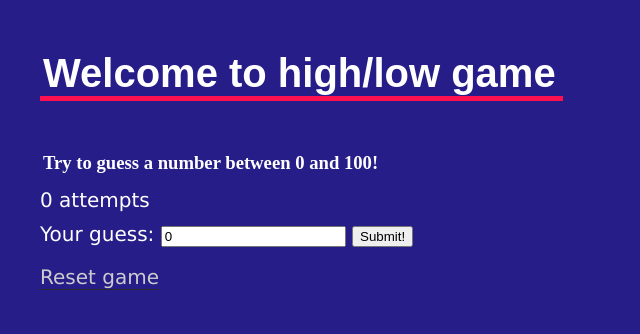
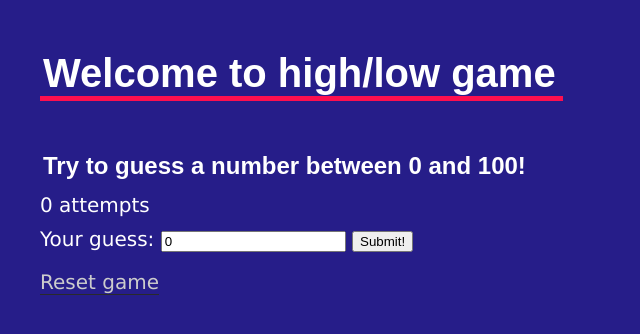
Before and after one commit to luceva/FlaskDemo, a Flask app: page / in a window 1280 px wide. Shown: the top 334 px of the page, without its empty margins (0-640 px from the left). Run offline with Flask 2, Linux system fonts and the light colour scheme.

Commit message:
style done

```diff
--- a/app/static/myStyle.css
+++ b/app/static/myStyle.css
@@ -155,12 +155,12 @@
 }
 
 h4 {
-    font-size: 14pt;
-    font-family: serif;
+    font-size: 1.2em;
+    font-family: arial;
     color: #fff;
     margin:15px 5px 10px 0px;
     padding: 3px 0px 3px 3px;
-    width: 350px;
+    width: 500px;
 }
 
 .block {
```
